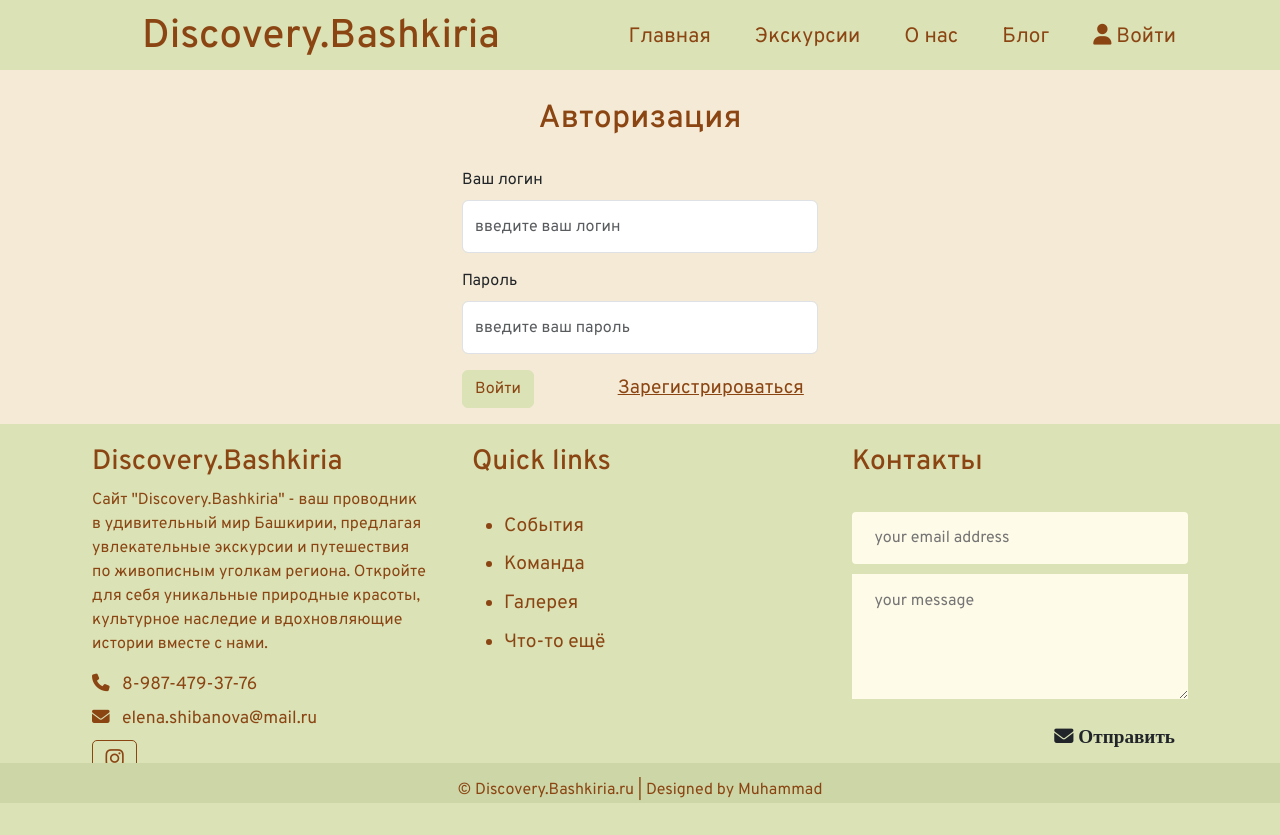
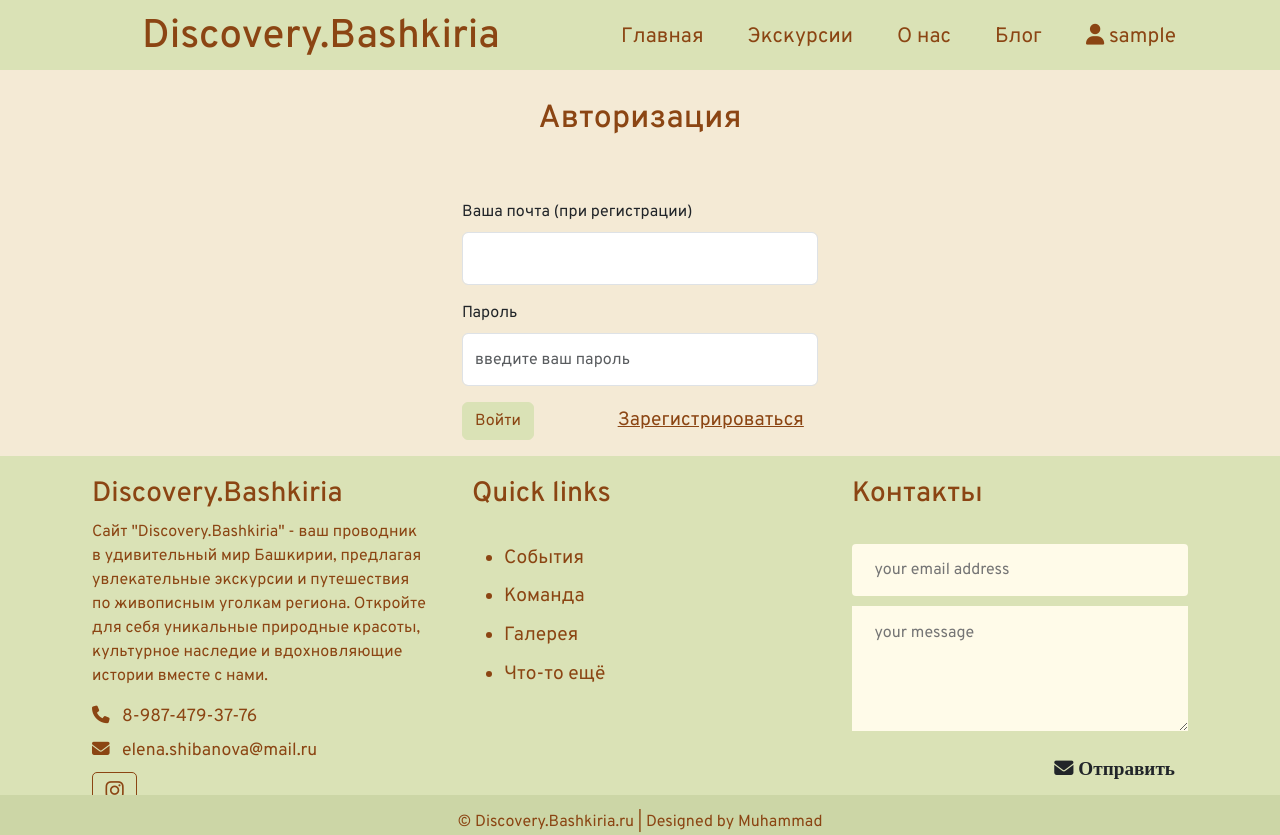
Before and after one commit to ShadowFriend69/DiscoveryBashkiria, a PHP site: page /DiscoveryBashkiria/log.php in a window 1280 px wide. Before the commit the page ends 803 px from the top, so only its background shows below. Run offline with PHP 8.4, Linux system fonts and the light colour scheme; the visitor is signed in with stand-in values (Sample User, id 1); some libraries are stand-ins or nearby versions.

Commit message:
Добавил логику авторизации

```diff
--- a/about.php
+++ b/about.php
@@ -1,4 +1,7 @@
-<?php include('path.php'); ?>
+<?php
+    include('path.php');
+    include 'app/database/db.php';
+?>
 <!doctype html>
 <html lang="en">
 <head>
--- a/app/controllers/users.php
+++ b/app/controllers/users.php
@@ -3,7 +3,26 @@ include 'app/database/db.php';
 
 $errMsg = '';
 
-if($_SERVER['REQUEST_METHOD'] === 'POST'){
+/**
+ * @param $data
+ * @return void
+ */
+function userAuth($data): void
+{
+    $_SESSION['id'] = $data['user_id'];
+    $_SESSION['login'] = $data['user_name'];
+    $_SESSION['admin'] = $data['is_user_admin'];
+
+    if ($_SESSION['admin']) {
+        header('location' . BASE_URL . 'admin/admin.php');
+    } else {
+        header('location: ' . BASE_URL);
+    }
+}
+
+// Код для регистрации
+if($_SERVER['REQUEST_METHOD'] === 'POST' && isset($_POST['button-reg'])){
+
     $admin = 0;
     $login = trim($_POST['login']);
     $email = trim($_POST['email']);
@@ -30,19 +49,30 @@ if($_SERVER['REQUEST_METHOD'] === 'POST'){
             ];
             $id = insert('users', $post);
             $user = selectOne('users', ['user_id' => $id]);
-
-            $_SESSION['id'] = $user['user_id'];
-            $_SESSION['login'] = $user['user_name'];
-            $_SESSION['admin'] = $user['is_user_admin'];
-
-            if($_SESSION['admin']){
-                header('location' . BASE_URL . 'admin/admin.php');
-            }else{
-                header('location: ' . BASE_URL);
-            }
+            userAuth($user);
         }
     }
 }else{
     $login = '';
     $email = '';
 }
+
+// Код для авторизации
+if($_SERVER['REQUEST_METHOD'] === 'POST' && isset($_POST['button-log'])) {
+
+    $email = trim($_POST['email']);
+    $password = trim($_POST['password']);
+
+    if($email === '' || $password === '') {
+        $errMsg = "Не все поля заполнены!";
+    }else{
+        $exist = selectOne('users', ['user_email' => $email]);
+        if ($exist && password_verify($password, $exist['user_password'])){
+            userAuth($exist);
+        } else {
+            $errMsg = "Почта либо пароль введены неверно!";
+        }
+    }
+}else{
+    $email = '';
+}
--- a/log.php
+++ b/log.php
@@ -1,4 +1,7 @@
-<?php include('path.php'); ?>
+<?php
+    include('path.php');
+    include 'app/controllers/users.php';
+?>
 <!doctype html>
 <html lang="en">
 <head>
@@ -30,21 +33,25 @@
 
 <!-- FORM -->
 <div class="container reg_form">
-    <form class="row justify-content-center" method="post" action="log.html">
+    <form class="row justify-content-center" method="post" action="log.php">
         <h2 class="col-12">Авторизация</h2>
+        <div class="mb-3 col-12 col-md-4 err">
+            <p><?=$errMsg?></p>
+        </div>
+        <div class="w-100"></div>
         <div class="mb-3 col-12 col-md-4">
-            <label for="formGroupExampleInput" class="form-label">Ваш логин</label>
-            <input type="text" class="form-control" id="formGroupExampleInput" placeholder="введите ваш логин">
+            <label for="formGroupExampleInput" class="form-label">Ваша почта (при регистрации)</label>
+            <input name="email" value="<?=$email?>" type="email" class="form-control" id="exampleInputEmail1" aria-describedby="emailHelp">
         </div>
         <div class="w-100"></div>
         <div class="mb-3 col-12 col-md-4">
             <label for="exampleInputPassword1" class="form-label">Пароль</label>
-            <input type="password" class="form-control" id="exampleInputPassword1" placeholder="введите ваш пароль">
+            <input name="password" type="password" class="form-control" id="exampleInputPassword1" placeholder="введите ваш пароль">
         </div>
         <div class="w-100"></div>
         <div class="mb-3 col-12 col-md-4">
-            <button type="submit" class="btn btn-primary">Войти</button>
-            <a href="reg.php">Зарегистрироваться</a>
+            <button type="submit" name="button-log" class="btn btn-primary">Войти</button>
+            <a href="aut.html">Зарегистрироваться</a>
         </div>
     </form>
 </div>
--- a/reg.php
+++ b/reg.php
@@ -62,7 +62,7 @@
         </div>
         <div class="w-100"></div>
         <div class="mb-3 col-12 col-md-4">
-            <button name="button_reg" type="submit" class="btn btn-primary">Регистрация</button>
+            <button name="button-reg" type="submit" class="btn btn-primary">Регистрация</button>
             <a href="aut.html">Войти</a>
         </div>
     </form>
--- a/single.php
+++ b/single.php
@@ -1,4 +1,7 @@
-<?php include('path.php'); ?>
+<?php
+    include('path.php');
+    include 'app/database/db.php';
+?>
 <!doctype html>
 <html lang="en">
 <head>
```
